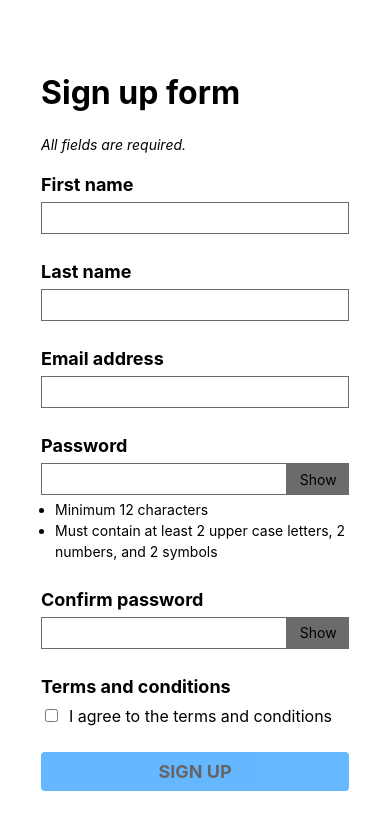
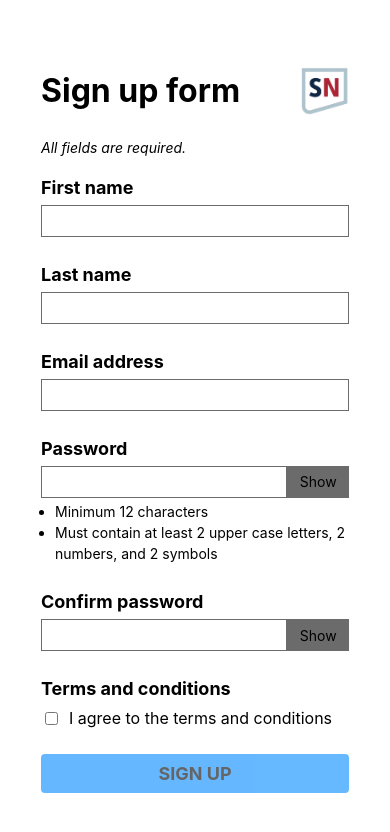
Before and after one commit to blabash/SpringerNatureAssignment, a React (Vite) app: page / in a window 390 px wide. Shown: the top 832 px of the page. Built offline with nearby package versions, Linux system fonts and the light colour scheme.

Commit message:
Add springer nature logo on all breakpoints

```diff
--- a/src/App.scss
+++ b/src/App.scss
@@ -72,6 +72,24 @@ img {
   gap: var(--spacing-1-2);
 }
 
+.hidden-desktop {
+  display: block;
+}
+
+.visible-desktop {
+  display: none;
+}
+
+.img-container-48 {
+  aspect-ratio: 1;
+  width: 48px;
+}
+
+.img-container-128 {
+  aspect-ratio: 1;
+  width: 128px;
+}
+
 /* ========== Typography ========== */
 
 /* ========== Layout ========== */
@@ -90,11 +108,22 @@ img {
 
 .form__left-panel {
   display: grid;
-  padding: var(--spacing-1);
+  padding: var(--spacing-2) var(--spacing-1);
   gap: var(--spacing-1);
 }
 
-.inputs-container {
+.form__right-panel {
+  display: grid;
+  place-items: center;
+}
+
+.form__heading-container {
+  display: grid;
+  gap: var(--spacing-1);
+  grid-template-columns: 1fr auto;
+}
+
+.form__inputs-container {
   display: grid;
   grid-auto-flow: row;
   gap: var(--spacing-3-2);
@@ -202,6 +231,18 @@ input[type="checkbox"] {
   .form__left-panel {
     border-inline-end: 1px solid var(--color-primary);
   }
+
+  .form__heading-container {
+    gap: 0;
+  }
+
+  .hidden-desktop {
+    display: none;
+  }
+
+  .visible-desktop {
+    display: block;
+  }
 }
 
 // Todo
--- a/src/components/SignUpForm.tsx
+++ b/src/components/SignUpForm.tsx
@@ -33,9 +33,17 @@ export const SignUpForm = (props: Props) => {
   return (
     <main className="form__container">
       <div className="form__left-panel">
-        <h1 className="form__title">Sign up form</h1>
+        <div className="form__heading-container">
+          <h1 className="form__title">Sign up form</h1>
+          <div className="img-container-48 hidden-desktop">
+            <img
+              src="src/assets/springer_logo.png"
+              alt="springer nature logo"
+            />
+          </div>
+        </div>
         <em className="form__description">All fields are required.</em>
-        <form className="inputs-container" onSubmit={handleSubmit}>
+        <form className="form__inputs-container" onSubmit={handleSubmit}>
           <div className="form__input-row">
             <label className="form__label" htmlFor="first-name">
               First name
@@ -165,7 +173,11 @@ export const SignUpForm = (props: Props) => {
           </button>
         </form>
       </div>
-      <div className="form__right-panel"></div>
+      <div className="form__right-panel">
+        <div className="img-container-128 visible-desktop">
+          <img src="src/assets/springer_logo.png" alt="springer nature logo" />
+        </div>
+      </div>
     </main>
   );
 };
```
Also changed, not shown: src/assets/springer_logo.png (added).
